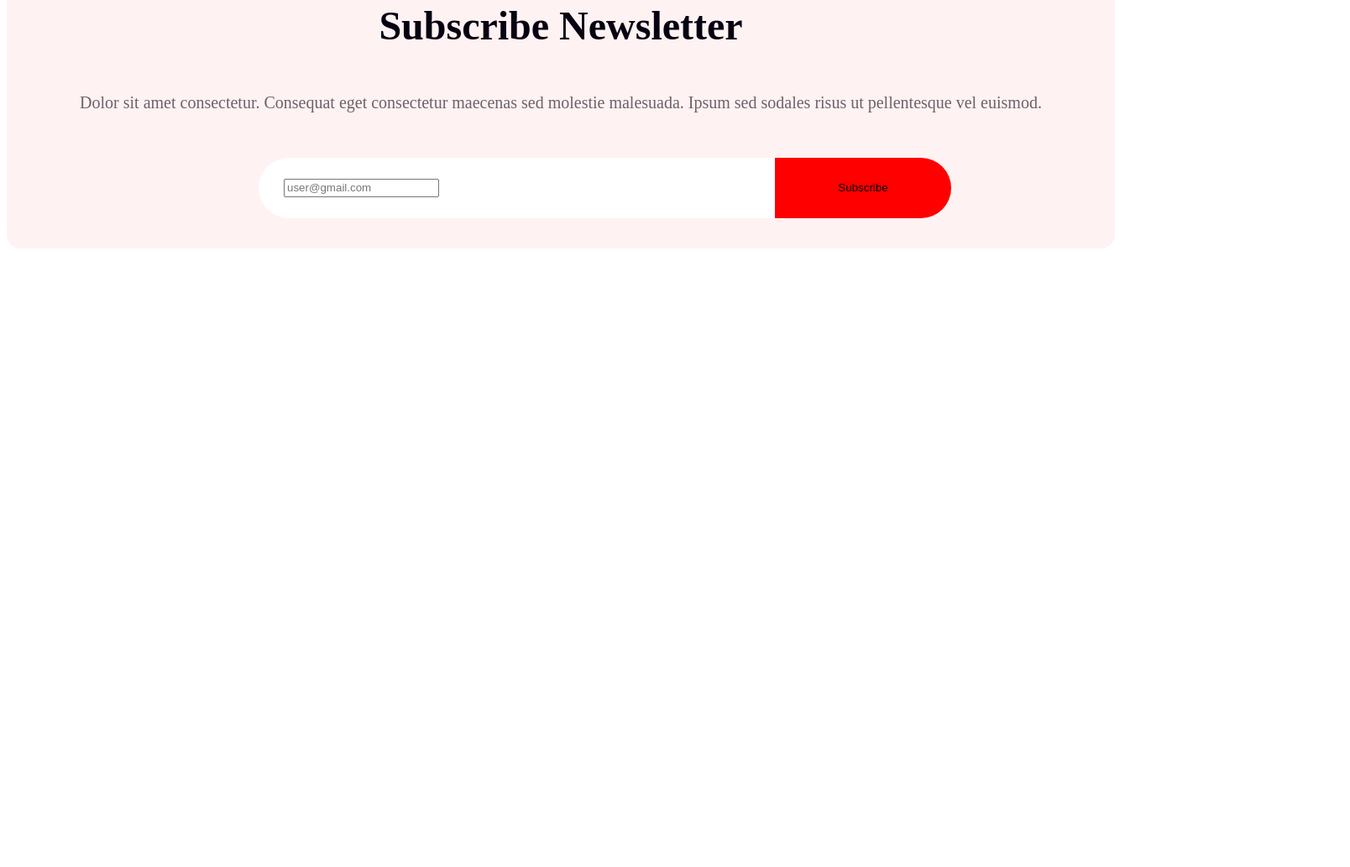
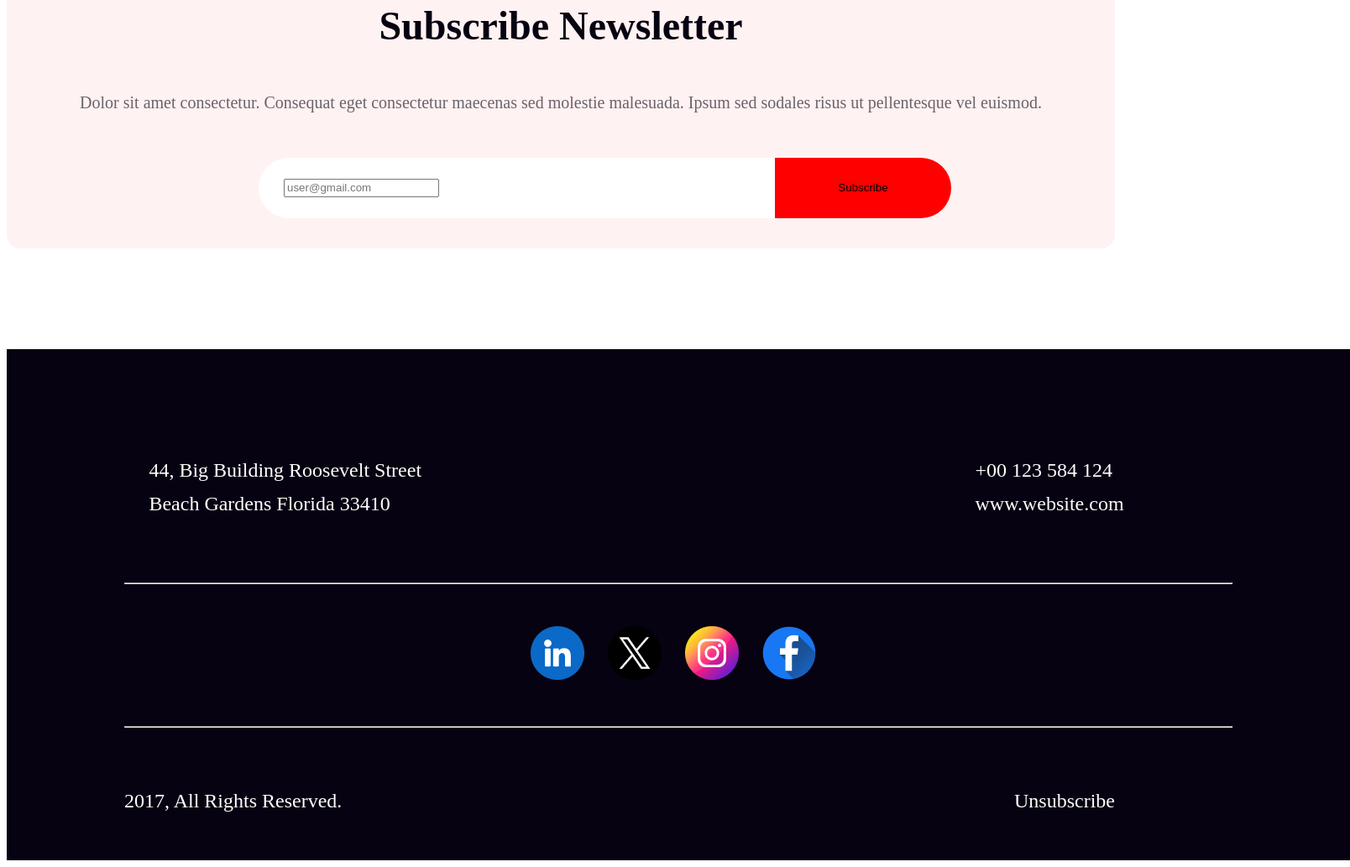
Before and after one commit to Tanzil-Rippy/assignment-1, a plain HTML site: page codes/index.html in a window 1280 px wide. Shown: the part 6693-7726 px from the top of the page at 84% size, 1608 px wide, since content can reach past the window. Before the commit the page ends 6997 px from the top, so only its background shows below. Drawn offline with Linux system fonts and the light colour scheme.

Commit message:
added onek kesu

```diff
--- a/codes/index.html
+++ b/codes/index.html
@@ -88,7 +88,8 @@
             <div class="portfolio-section">
                 <p class="port-red-p">THE BEST GIFTS</p>
                 <h2 class="port-titel">Our Awesome Portfolio</h2>
-       <p class="port-text">Dolor sit amet consectetur. Consequat eget consectetur maecenas sed molestie malesuada. Ipsum sed sodales risus ut pellentesque vel euismod. </p>
+                <p class="port-text">Dolor sit amet consectetur. Consequat eget consectetur maecenas sed molestie
+                    malesuada. Ipsum sed sodales risus ut pellentesque vel euismod. </p>
             </div>
             <div class="image-port">
                 <div class="image-port-1">
@@ -108,18 +109,48 @@
         <section class="newsletter">
             <img src="/resources/Group 61.png" alt="" class="letter-pic">
             <h3 class="letter-titel"> Subscribe Newsletter</h3>
-<p class="letter-discription"> Dolor sit amet consectetur. Consequat eget consectetur maecenas sed molestie malesuada. Ipsum sed sodales risus ut pellentesque vel euismod. </p>
+            <p class="letter-discription"> Dolor sit amet consectetur. Consequat eget consectetur maecenas sed molestie
+                malesuada. Ipsum sed sodales risus ut pellentesque vel euismod. </p>
 
             <div class="mail-btn">
                 <input type="text" placeholder="user@gmail.com" class="mail">
-    <button class="red-sub">Subscribe</button></div>
-
+                <button class="red-sub">Subscribe</button>
+            </div>
         </section>
-
-
     </main>
 
     <footer>
+        <section class="footer-main">
+            <div class="main-footer-div">
+
+                <div class="contact">
+                    <div class="p-tag-contact">
+                        <p>44, Big Building Roosevelt Street<br>
+                            Beach Gardens Florida 33410</p>
+                    </div>
+
+                    <div class="list-contact">
+                        <ul>
+                            <li>+00 123 584 124</li>
+                            <li>www.website.com</li>
+                        </ul>
+                    </div>
+                </div>
+                <hr>
+                <div class="footer-logo">
+                    <img src="/resources/Linkedin.png" alt="" class="logo">
+                    <img src="/resources/Twitter.png" alt="" class="logo">
+                    <img src="/resources/Instagram.png" alt="" class="logo">
+                    <img src="/resources/Facebook.png" alt="" class="logo">
+                </div>
+                <hr>
+                <div class="condition">
+                    <p class="p-con">2017, All Rights Reserved.</p>
+                    <p class="p-con" id="unsub">Unsubscribe</p>
+                </div>
+            </div>
+        </section>
+
 
     </footer>
 
--- a/codes/style.css
+++ b/codes/style.css
@@ -36,32 +36,37 @@
     /* width: 1600px;
     height: 7335px; */
 }
-.main-offer{
+
+.main-offer {
     color: #F00;
     text-align: center;
     font-size: 88px;
     font-weight: 700;
-margin: 70px 0px 0px 0px ;
+    margin: 70px 0px 0px 0px;
 }
-.deal{
+
+.deal {
     color: #F00;
     text-align: center;
     font-size: 20px;
     font-weight: 500;
-margin: 0px 0px 10px 0px ;
+    margin: 0px 0px 10px 0px;
 }
-.categories{
+
+.categories {
     color: #070211;
     text-align: center;
     font-size: 48px;
     font-weight: 700;
     margin: 0 0 10 0;
 }
-.new-year-pic{
-    margin:0 auto;
+
+.new-year-pic {
+    margin: 0 auto;
 }
+
 /* party related style */
-.party{
+.party {
     width: 1320px;
     height: 600px;
     background-image: url("../resources/Vectorrr.png");
@@ -70,23 +75,28 @@ margin: 0 0 10 0;
     margin: 140px 100px 140px 100px;
     display: flex;
 }
-.party-titel{
+
+.party-titel {
     color: #FFF;
     font-size: 64px;
     font-weight: 900;
-line-height: 88px; /* 137.5% */
+    line-height: 88px;
+    /* 137.5% */
     letter-spacing: 7.04px;
     margin: 126px 55px 24px 126px;
 }
-.party-discribtion{
+
+.party-discribtion {
     color: white;
     /* color: rgba(255, 255, 255, 0.80); */
     font-size: 18px;
     font-weight: 400;
-    line-height: 30px; /* 166.667% */
+    line-height: 30px;
+    /* 166.667% */
     margin: 0px 40px 46px 126px;
 }
-.party-btn-text{
+
+.party-btn-text {
     color: #FFF;
     text-align: center;
     font-size: 20px;
@@ -95,31 +105,38 @@ text-transform: uppercase;
     text-decoration: none;
     margin: 0px 601px 142px 158px;
 }
-.party-img{
+
+.party-img {
     width: 68px 138px 67px 862px;
-    padding-top:  90px; ;
+    padding-top: 90px;
+    ;
 }
+
 /* find me section */
-.find-me{
+.find-me {
     width: 1320px;
     height: 382px;
-background-color:rgb(248, 240, 227);
+    background-color: rgb(248, 240, 227);
     margin: 0 auto;
 }
-.tdp{
+
+.tdp {
     /* margin: 100px 386px 48px 385px; */
     text-align: center;
-   margin-top:100px;
+    margin-top: 100px;
 }
-.red{
+
+.red {
     color: #F00;
     text-align: center;
     font-size: 32px;
     font-weight: 600;
-line-height: 56px; /* 175% */
+    line-height: 56px;
+    /* 175% */
     text-transform: capitalize;
 }
-.location{
+
+.location {
     color: #070211;
     font-size: 32px;
     font-weight: 600;
@@ -127,7 +144,8 @@ line-height: 56px;
     text-transform: capitalize;
     margin: 0;
 }
-.red-btn{
+
+.red-btn {
     display: inline-flex;
     padding: 16px 32px;
     justify-content: center;
@@ -138,7 +156,8 @@ margin: 0;
     margin: 64px 560px 126px 560px;
 
 }
-.btn-text{
+
+.btn-text {
     color: #FFF;
     text-align: center;
     font-size: 20px;
@@ -147,48 +166,58 @@ font-weight: 700;
     line-height: normal;
     text-transform: uppercase;
 }
+
 /* main salse section */
 /* sales section */
-.sales-text{
+.sales-text {
     text-align: center;
 }
-.sales-pre-titel{
+
+.sales-pre-titel {
     color: #070211;
-    font-size: 24px;;
+    font-size: 24px;
+    ;
     font-weight: 500;
-    margin: 120px 0px 16px 0px ;
+    margin: 120px 0px 16px 0px;
 }
-.sale-titel{
+
+.sale-titel {
     color: #070211;
     font-size: 72px;
     font-weight: 900;
     margin: 0;
 }
-.red-sales{
+
+.red-sales {
     color: #F00;
     text-align: center;
     font-size: 72px;
     font-weight: 900;
 }
-.sales-details{
+
+.sales-details {
     color: rgba(7, 2, 17, 0.60);
     text-align: center;
     font-size: 20px;
     font-weight: 500;
-    line-height: 32px; /* 160% */
+    line-height: 32px;
+    /* 160% */
     margin: 28px 266px 0px 266px;
 }
-.pic{
-    margin: 0px 140px 0px 140px ;
+
+.pic {
+    margin: 0px 140px 0px 140px;
 
 }
-.pic1{
+
+.pic1 {
     background-image: url("../resources/Rectangle\ 2.png");
     background-repeat: no-repeat;
     background-position: bottom left;
     back
 }
-.pic2{
+
+.pic2 {
     background-image: url(../resources/Rectangle\ 1.png);
     background-position: top right;
     margin-bottom: 250px;
@@ -197,48 +226,59 @@ height: 200px;
     width: 200px;
     background-size: 430px;
 }
+
 /* portfolio sectionnnnnnnnnnnnnnnnn */
-.port-red-p{
+.port-red-p {
     color: #F00;
     font-size: 24px;
     font-weight: 500;
     margin-bottom: 0px;
 
 }
-.port-titel{
+
+.port-titel {
     color: #070211;
     font-size: 48px;
     font-weight: 900;
     text-transform: capitalize;
     margin: 0px;
 }
-.port-text{
+
+.port-text {
     width: 896px;
     color: rgba(7, 2, 17, 0.60);
     font-size: 20px;
     font-weight: 400;
-line-height: 32px; /* 160% */
+    line-height: 32px;
+    /* 160% */
     margin-top: 22px;
 }
-.portfolio-section{
+
+.portfolio-section {
     margin-left: 140px;
 }
-.portfolio{
-    margin: 120px 0px 0px 140px; */
+
+.portfolio {
+    margin: 120px 0px 0px 140px;
+    */
 }
-.image-port-1{
+
+.image-port-1 {
     justify-content: space-evenly;
     align-items: center;
 }
-.image-port-2{
+
+.image-port-2 {
     justify-content: space-evenly;
 }
-.image-port{
+
+.image-port {
     margin: 0;
 
 }
+
 /* news latter sectionnnnnnnnnn */
-.newsletter{
+.newsletter {
     width: 1320px;
     height: 616px;
     flex-shrink: 0;
@@ -246,24 +286,29 @@ border-radius: 16px;
     background: rgba(255, 0, 0, 0.05);
     margin: 0 auto;
 }
-.letter-pic{
+
+.letter-pic {
     margin: 80px 585px 40px 585px;
 }
-.letter-discription{
+
+.letter-discription {
     color: rgba(7, 2, 17, 0.60);
     text-align: center;
     font-size: 20px;
     font-weight: 400;
-    line-height: 32px; /* 160% */
+    line-height: 32px;
+    /* 160% */
 }
-.letter-titel{
+
+.letter-titel {
     color: #070211;
     text-align: center;
     font-size: 48px;
     font-weight: 900;
     text-transform: capitalize;
 }
-.mail-btn{
+
+.mail-btn {
     width: 648px;
     height: 72px;
     flex-shrink: 0;
@@ -273,7 +318,8 @@ display: flex;
     margin-left: 300px;
     margin-top: 50px;
 }
-.red-sub{
+
+.red-sub {
     width: 210px;
     height: 72px;
     flex-shrink: 0;
@@ -281,8 +327,71 @@ border-radius: 0px 50px 50px 0px;
     background: #F00;
     border: 0px;
 }
-.mail{
+
+.mail {
     /* width: 425px; */
     margin: 25px 400px 25px 30px;
+}
+/* footer-sectionnnnnn */
+
+.footer-main{
+    width: 1600px;
+height: 609px;
+flex-shrink: 0;
+background: #070211;
+margin-top: 120px;
+}
+.p-tag-contact{
+    color: #FFF;
+font-size: 24px;
+font-weight: 500;
+line-height: 40px; /* 166.667% */
+margin-right: 450px;
+margin-top: 100px;
+}
+.list-contact{
+    color: #FFF;
+font-size: 24px;
+font-weight: 500;
+line-height: 40px; /* 166.667% */
+margin-left: 0px;
+margin-right: 100px;
+margin-top: 100px;
 
 }
+ul >li{
+    list-style: none;
+
+}
+.main-footer-div{
+
+}
+.contact{
+    display: flex;
+    justify-content: space-evenly;
+    margin-top: 120px;
+}
+hr{  margin-left: 140px;
+    margin-right: 140px;
+  margin:50px 140px 0px 140px ;
+}
+.logo{
+    margin-left: 24px;
+}
+.footer-logo{
+    margin: 50px 600px 45px
+    600px;
+}
+.p-con{
+    color: #FFF;
+font-size: 24px;
+font-weight: 500;
+}
+.condition{
+    display: flex;
+   margin:50px 280px 120px 140px;
+   justify-content: space-between;
+}
+.unsub{
+
+}
```
Lines whose indentation alone changed are shown as unchanged.
